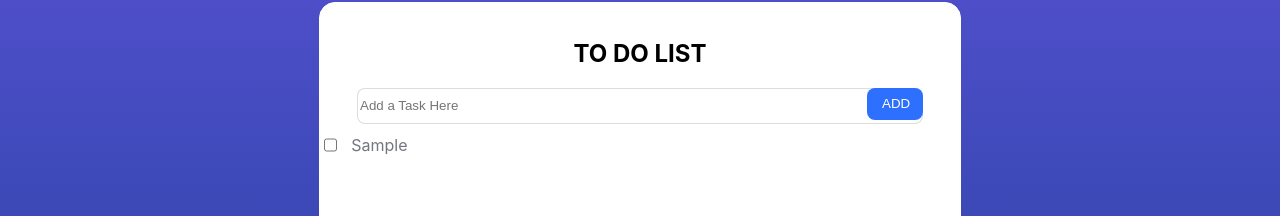
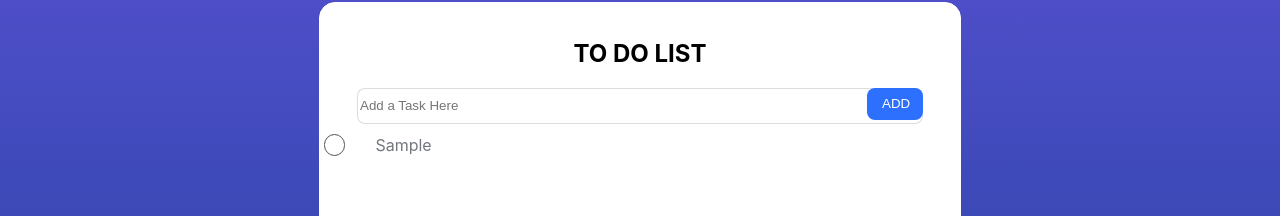
Before and after one commit to swathireddy369/React_TodoList, a React (Create React App) app: page / in a window 1280 px wide. Both pictures are taken after typing "Sample" into the empty fields and a click on the button "ADD". Shown: the part 147-363 px from the top of the page. Built offline with nearby package versions, Linux system fonts and the light colour scheme.

Commit message:
Todo list done

```diff
--- a/src/Components/CSS/style.css
+++ b/src/Components/CSS/style.css
@@ -9,6 +9,7 @@
     --blue: #2d70fd;
     --green: #00d87a;
     --white: #ffffff;
+
 
 }
 
@@ -88,18 +89,57 @@ ul {
     overflow-x: hidden;
     list-style-type: none;
 }
+.toggleClass{
+    text-decoration: line-through;
+}
 
 li {
     /* display: flex; */
     /* flex-direction: column; */
     padding: 0.7rem;
     cursor: pointer;
-    color: #72777e
+    color: #72777e;
+
+}
+input[type="checkbox"] {
+    appearance: none;
+    cursor: pointer;
+  }
+
+  input[type="checkbox"]::before {
+    content: "\2713";
+     display: inline-block;
+    width: 1.2rem;
+    height: 1.2rem;
+    border: 1px solid var(--grey);
+    border-radius: 50%;
+    text-align: center;
+    font-size: 0.8rem;
+    color: transparent;
+  }
+
+  input[type="checkbox"]:checked:before {
+    color: var(--white);
+    background-color: var(--green);
+    border: 1px solid var(--green);
+    border-radius:50%;
+  }
+
+
+.editTodo{
+
+        /* display: flex; */
+        /* flex-direction: column; */
+        padding: 0.7rem;
+        cursor: pointer;
+        color: #72777e;
+
+
 }
 .list-container {
     display: flex;
-    /* align-items: center; */
-    /* gap: 1rem; */
+    align-items: center;
+    gap: 1rem;
   }
 
 .scroll {
--- a/src/Components/todo.js
+++ b/src/Components/todo.js
@@ -1,43 +1,69 @@
-import { useState } from "react";
-import "./CSS/style.css"
+import { useEffect, useState } from "react";
+import "./CSS/style.css";
 function Todo() {
-    const [todoList, setTodoList] = useState(localStorage.getItem("todo") && Array.isArray( JSON.parse(localStorage.getItem("todo"))) &&   JSON.parse(localStorage.getItem("todo")).length !== 0
-                                        ? JSON.parse(localStorage.getItem("todo")):[] );
+    const [todoList, setTodoList] = useState(localStorage.getItem("Todos") &&
+        Array.isArray(JSON.parse(localStorage.getItem("Todos"))) && JSON.parse(localStorage.getItem("Todos")).length !== 0
+        ? JSON.parse(localStorage.getItem("Todos")) :
+        [
+        ]);
     let [newTodo, setTodo] = useState("");
-    console.log("hiiiii",todoList);
+    let [editText, setEditText] = useState("")
+    let [editIndex, setEditIndex] = useState(null)
+    useEffect(() => {
+        localStorage.setItem("Todos", JSON.stringify(todoList))
+    }, [todoList])
 
     const addTask = (e) => {
-        console.log("e", e.key, e.target.value);
-
         if (e.key === "Enter") {
-          btnAdd();
+            btnAdd();
         }
 
     };
     const btnAdd = () => {
-        let updatedTodoList = [...todoList, newTodo];
-
-        console.log("localStoage",localStorage.getItem("todo"));
-        setStorage(JSON.stringify(updatedTodoList))
+        let updatedTodoList = [...todoList, { text: newTodo, completed: false }];
         setTodoList(updatedTodoList);
         setTodo("");
     }
 
     const deleteAll = () => {
         setTodoList([]);
-        setStorage([])
+    }
+    const toggleChange = (index) => {
+        let newList = [...todoList]
+        newList[index]["completed"] = !newList[index]["completed"]
+        setTodoList(newList)
+    }
 
+    const handleEditChange = (e) => {
+        setEditText(e.target.value)
     }
-    const setStorage = (array)=>{
-        localStorage.setItem("todo",array)
+    const handleKeyDownEdit = (e, index) => {
+        if (e.key === "Enter") {
+            let editableTodoList = [...todoList]
+            todoList[index].text = editText
+            setTodoList(editableTodoList)
+            setEditIndex(null)
+
+        }
     }
+    const handleBlur = (e, index) => {
+        let testList = [...todoList];
+        testList[index] = {
+            ...testList[index],
+            text: editText
+        };
+        setTodoList(testList);
+        setEditIndex(null)
+    }
+
+
     return <>
         <div className="main">
             <div className="todo_container">
                 <h2 className="header">To Do List</h2>
                 <div className="input_container">
-                    <input placeholder="Add a Task Here" className="text_Input"   value={newTodo}
-                                    onChange={(e) => setTodo(e.target.value)} onKeyUp={(e) => addTask(e)}></input>
+                    <input placeholder="Add a Task Here" className="text_Input" value={newTodo}
+                        onChange={(e) => setTodo(e.target.value)} onKeyUp={(e) => addTask(e)}></input>
                     <button className="add" onClick={(e) => btnAdd()}>ADD</button>
                 </div>
                 <ul className="scroll">
@@ -46,14 +72,35 @@ function Todo() {
                             <div className="list-container" key={index}>
                                 <input
                                     type="checkbox"
-                                    name={item}
-                                    // key={index}
-
+                                    name={item.text}
+                                    onChange={(e) => toggleChange(index)}
+                                    checked={item.completed}
                                     id={`todo__checkbox - ${index}`}
                                 />
-                                <li id={`todo_li - ${index}`} key={index}>
-                                    {item}
-                                </li>
+                                {editIndex == index ?
+                                    <input id={`todo_li - ${index}`}
+                                        onChange={handleEditChange}
+                                        onKeyDown={(e) => handleKeyDownEdit(e, index)}
+                                        onBlur={() => handleBlur(index)}
+                                        value={editText}
+                                        key={index}
+                                        className={item.completed ? "toggleClass" + " " + "editTodo" : "none"} /> :
+                                    <li id={`todo_li - ${index}`}
+
+                                        onClick={(e) => {
+                                            e.preventDefault()
+                                            setEditIndex(index)
+                                            setEditText(todoList[index].text)
+                                        }
+                                        }
+                                        key={index} className={item.completed ? "toggleClass" : "none"}>
+                                        {item.text}
+                                    </li>
+                                }
+
+
+
+
                             </div>
                         );
                     })}
```
